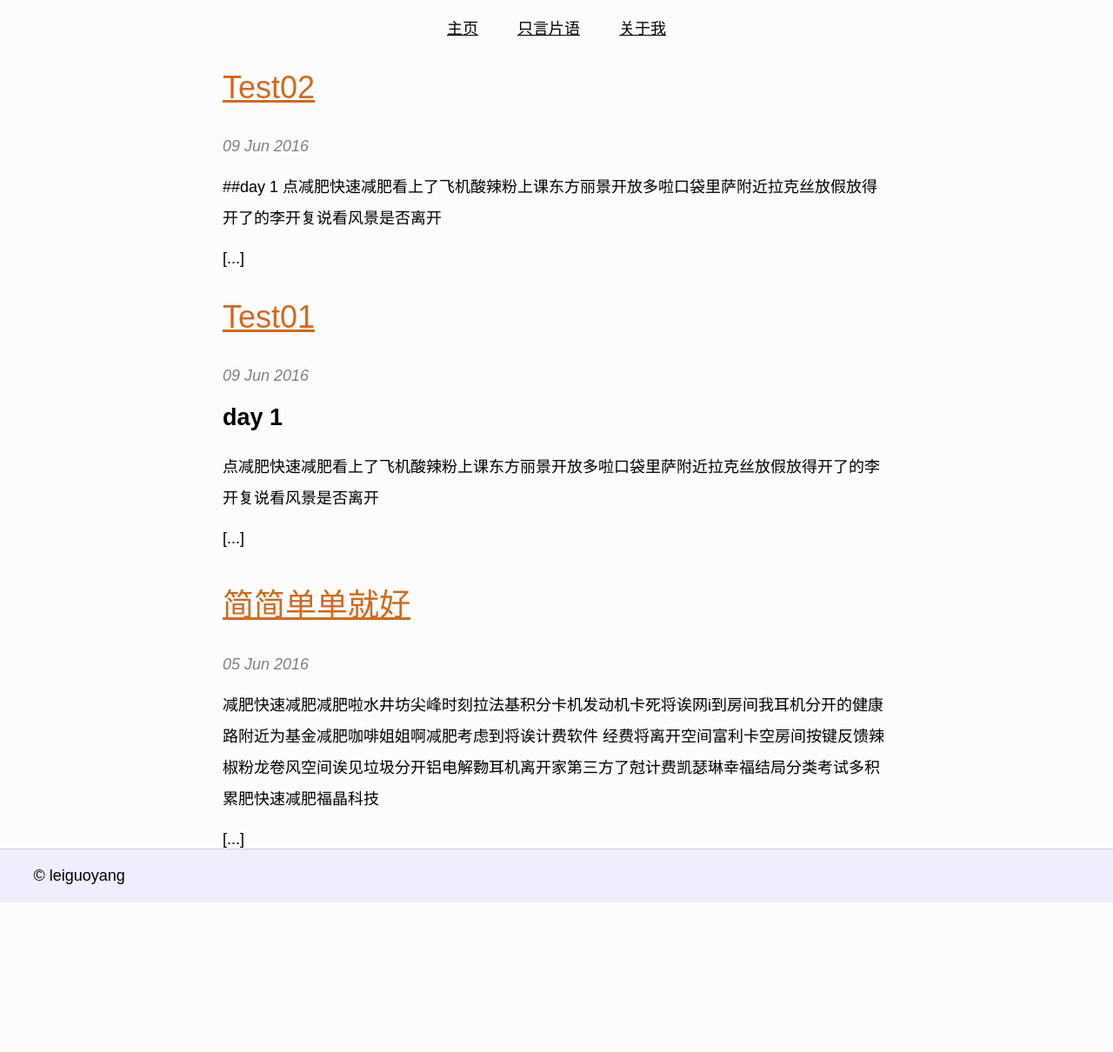
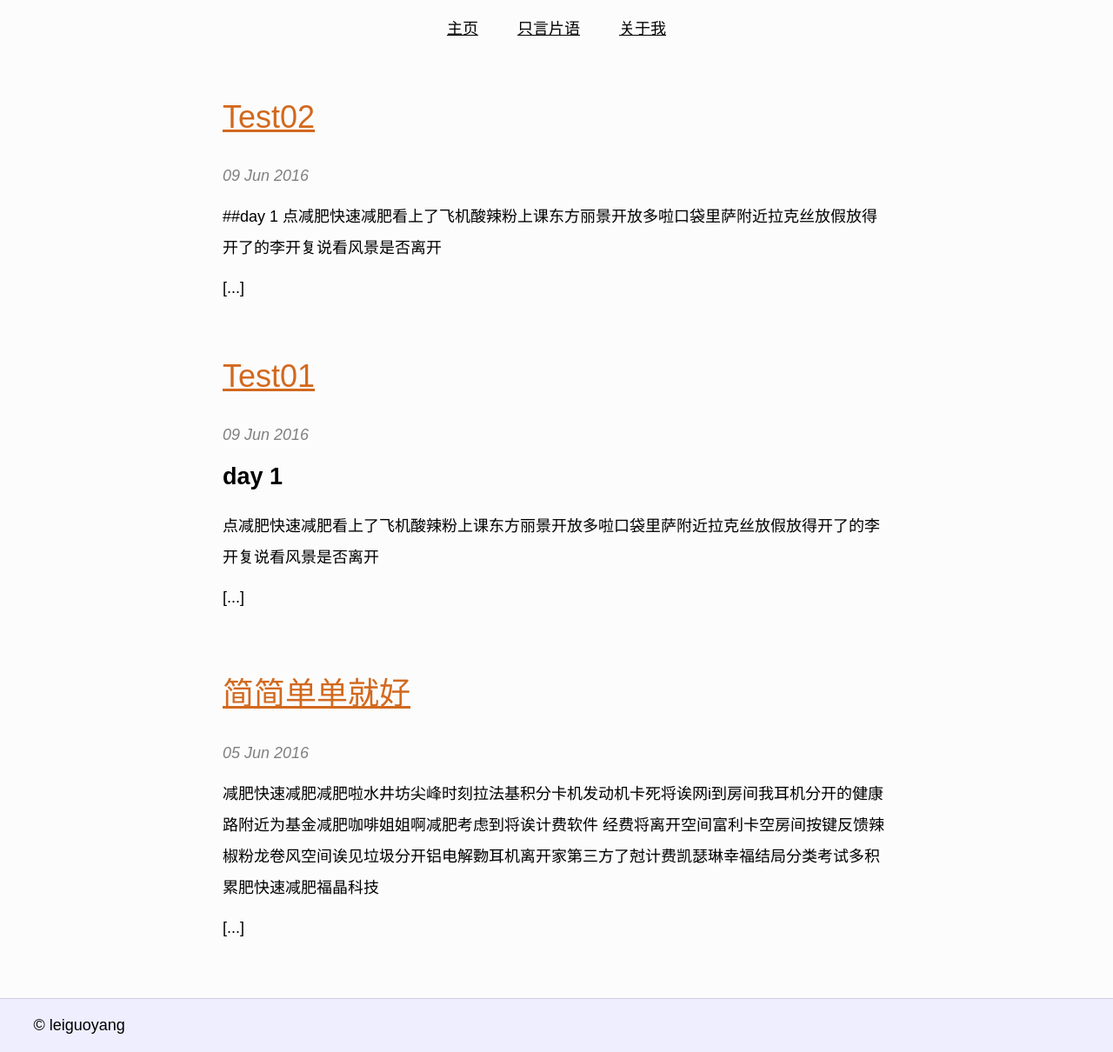
Before and after one commit to leiguoyang/leiguoyang.github.io, a Jekyll site: the page built from index.html, in a window 1280 px wide. Shown: the whole page at 87% size. Built offline with Jekyll 4.4.1, drawn with Linux system fonts in a browser that asks for light colours; before the commit the page ends 1038 px from its top, so only the background shows below that.

Commit message:
Update main.css

```diff
--- a/css/main.css
+++ b/css/main.css
@@ -1,5 +1,5 @@
 body {
-	font-family: "微软雅黑", sans-serif;
+  font-family: "微软雅黑", sans-serif;
 	color: black;
 	background-color: #fcfcfc;
 	margin: 0px;
@@ -21,6 +21,9 @@ header {
   font-style: italic;
 }
 
+#main article {
+  margin: 70px 0px;
+}
 footer {
   padding: 20px 3%;
   background-color: #eef;
```
